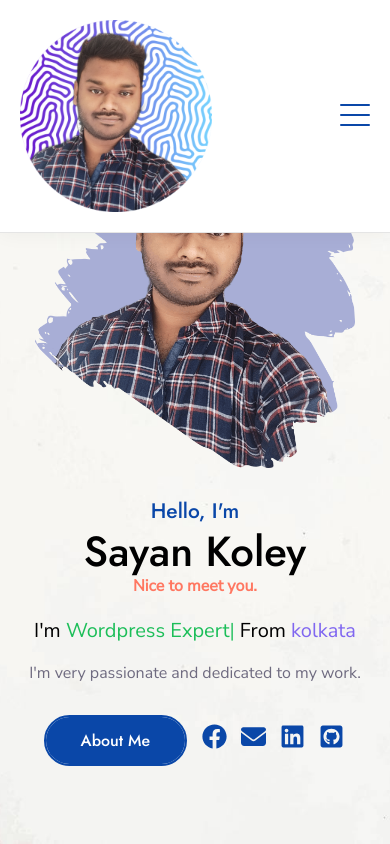
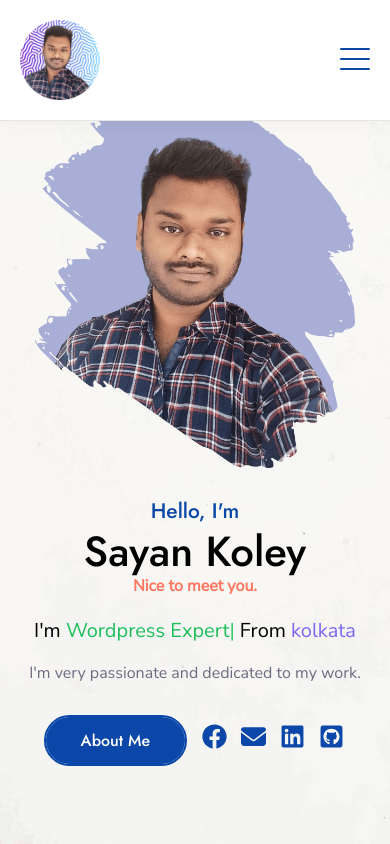
Before and after one commit to sayankoley/sayanui, a plain HTML site: page index.html in a window 390 px wide. Shown: the top 844 px of the page. Drawn offline with Linux system fonts and the light colour scheme; no server answers.

Commit message:
responsive

```diff
--- a/index.html
+++ b/index.html
@@ -58,7 +58,8 @@
 					<div class="logo">
 						<a target="_blank"
 							href="https://drive.google.com/file/d/1KNnQq9LTdr9A1fKg9Bh2UEQzGouk5QWG/view"><img
-								src="images/profile.png" alt="Logo" /></a>
+								src="images/profile.png" alt="Logo" style="
+    max-width: 80px;" /></a>
 					</div>
 					<div class="trigger">
 						<div class="hamburger hamburger--slider">
```
